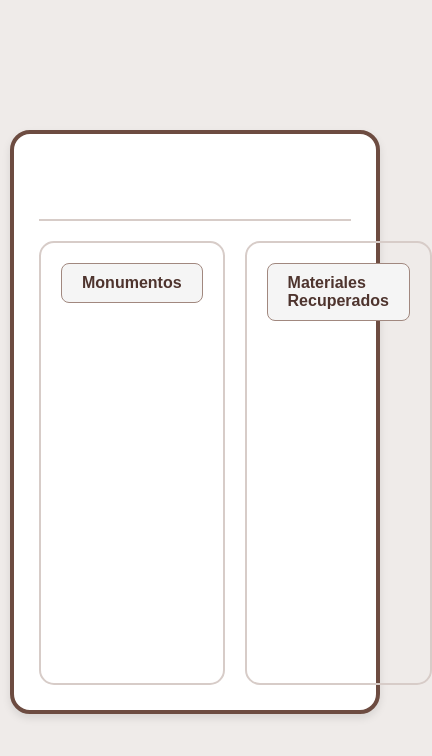
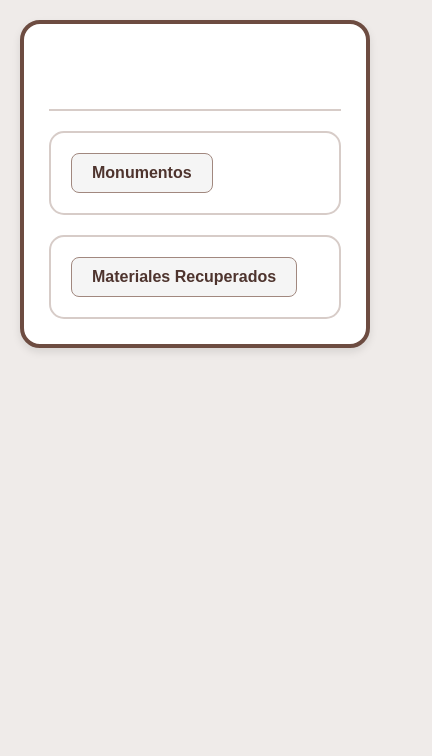
Before and after one commit to trenmaya/trenmaya.github.io, a plain HTML site: page Conjunto1.html in a window 390 px wide. Shown: the whole page, 432 px wide, since content can reach past the window. Drawn offline with Linux system fonts and the light colour scheme.

Commit message:
Conjunto 1 cambiado. Apropiado ahora para celulares.

```diff
--- a/styles.css
+++ b/styles.css
@@ -1,5 +1,5 @@
 body {
-    background-color: #EFEBE9; /* Color de fondo similar al de la imagen */
+    background-color: #EFEBE9;
     font-family: Arial, sans-serif;
     display: flex;
     justify-content: center;
@@ -12,39 +12,39 @@ body {
     width: 80%;
     max-width: 1200px;
     background-color: #FFFFFF;
-    border: 4px solid #6D4C41; /* Borde marrón oscuro */
+    border: 4px solid #6D4C41;
     border-radius: 20px;
     padding: 25px;
     box-shadow: 0 4px 8px rgba(0,0,0,0.1);
 }
 
 .placeholder-header {
-    height: 60px; /* Espacio para simular el header con logos */
+    height: 60px;
     border-bottom: 2px solid #D7CCC8;
     margin-bottom: 20px;
 }
 
 .content-wrapper {
     display: flex;
-    gap: 20px; /* Espacio entre las dos secciones */
+    gap: 20px;
 }
 
 .info-section {
-    flex: 1; /* Hace que ambas secciones ocupen el mismo espacio */
-    border: 2px solid #D7CCC8; /* Borde gris claro */
+    flex: 1;
+    border: 2px solid #D7CCC8;
     border-radius: 15px;
     padding: 20px;
-    min-height: 400px; /* Altura mínima para que se vea bien */
+    min-height: 400px;
 }
 
 .styled-button {
     display: inline-block;
     background-color: #F5F5F5;
-    border: 1px solid #A1887F; /* Borde marrón claro */
+    border: 1px solid #A1887F;
     border-radius: 8px;
     padding: 10px 20px;
     text-decoration: none;
-    color: #4E342E; /* Texto marrón oscuro */
+    color: #4E342E;
     font-weight: bold;
     font-size: 16px;
     cursor: pointer;
@@ -53,5 +53,25 @@ body {
 
 .styled-button:hover {
     background-color: #E0E0E0;
-    transform: translateY(-2px); /* Efecto sutil al pasar el mouse */
+    transform: translateY(-2px);
 }
+
+/* ✅ RESPONSIVE DESIGN PARA SMARTPHONES */
+@media (max-width: 768px) {
+    body {
+        height: auto;
+        padding: 20px;
+    }
+
+    .content-wrapper {
+        flex-direction: column;
+    }
+
+    .info-section {
+        min-height: auto;
+    }
+
+    .main-container {
+        width: 100%;
+    }
+}
```
